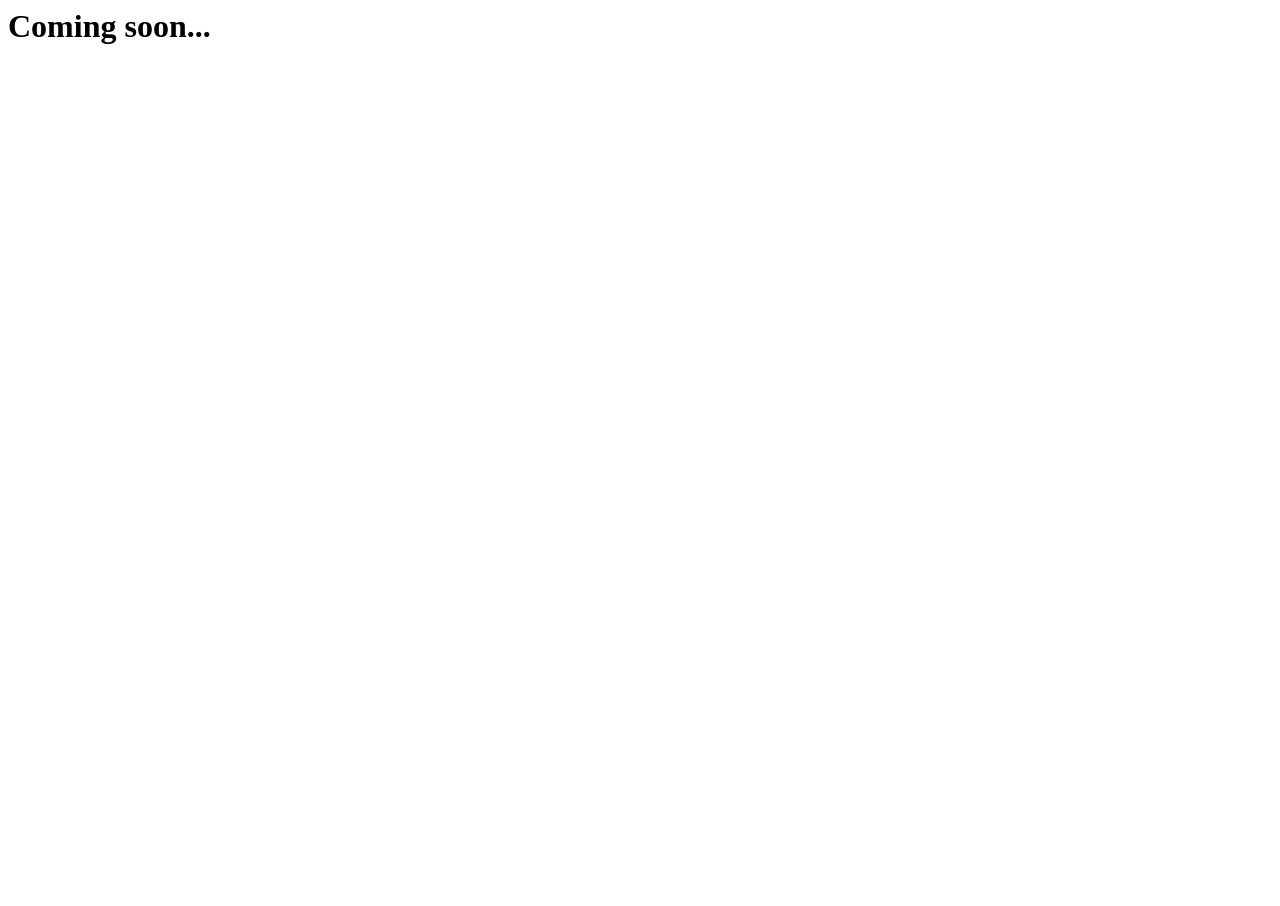
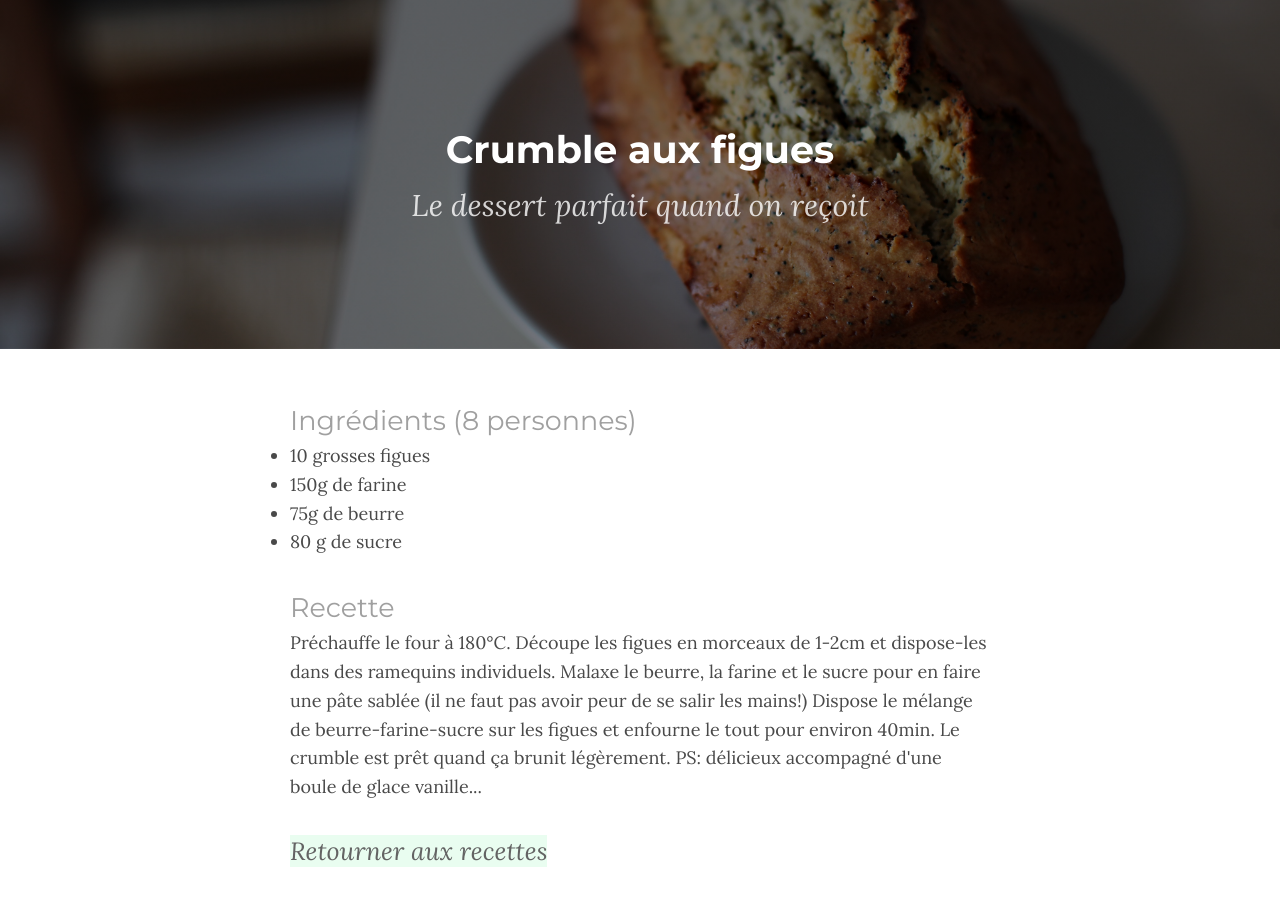
Before and after one commit to mailysrenson/profile, a plain HTML site: page recettes/crumble_figues.html in a window 1280 px wide. Before the commit the page ends 800 px from the top, so only its background shows below. Drawn offline with Linux system fonts and the light colour scheme.

Commit message:
ajout crumble figues

```diff
--- a/recettes/crumble_figues.html
+++ b/recettes/crumble_figues.html
@@ -1 +1,38 @@
-<h1>Coming soon...</h1>
+<!DOCTYPE html>
+<html lang="en">
+<head>
+  <meta charset="UTF-8">
+  <meta name="viewport" content="width=device-width, initial-scale=1.0">
+  <link rel="stylesheet" type="text/css" href="recettes_style.css">
+  <link href="https://fonts.googleapis.com/css2?family=Montserrat:ital,wght@0,100;0,200;0,300;0,400;0,500;0,600;0,700;0,800;0,900;1,100;1,200;1,300;1,400;1,500;1,600;1,700;1,800;1,900&display=swap" rel="stylesheet">
+  <link href="https://fonts.googleapis.com/css2?family=Lora:ital,wght@0,400;0,500;0,600;0,700;1,400;1,500;1,600;1,700&display=swap" rel="stylesheet">
+  <title>Vegan Banana Bread Recette</title>
+</head>
+<body>
+  <div class="banner">
+    <h1>Crumble aux figues</h1>
+    <p id="banner-subtitle">Le dessert parfait quand on reçoit</p>
+  </div>
+  <div class="container">
+    <h2>Ingrédients (8 personnes)</h2>
+    <ul>
+      <li>10 grosses figues</li>
+      <li>150g de farine</li>
+      <li>75g de beurre</li>
+      <li>80 g de sucre</li>
+    </ul>
+    <br>
+    <h2>Recette</h2>
+    <p>Préchauffe le four à 180°C.
+      Découpe les figues en morceaux de 1-2cm et dispose-les dans des ramequins individuels.
+      Malaxe le beurre, la farine et le sucre pour en faire une pâte sablée (il ne faut pas avoir peur de se salir les mains!)
+      Dispose le mélange de beurre-farine-sucre sur les figues et enfourne le tout pour environ 40min.
+      Le crumble est prêt quand ça brunit légèrement.
+      PS: délicieux accompagné d'une boule de glace vanille...
+    </p>
+    <br>
+    <a href="../recipes.html">Retourner aux recettes</a>
+  </div>
+
+</body>
+</html>
```
Also changed, not shown: recettes/banana_bread.html (+2 -0 lines), recettes/brioches_chocolat.html (+2 -0 lines).
